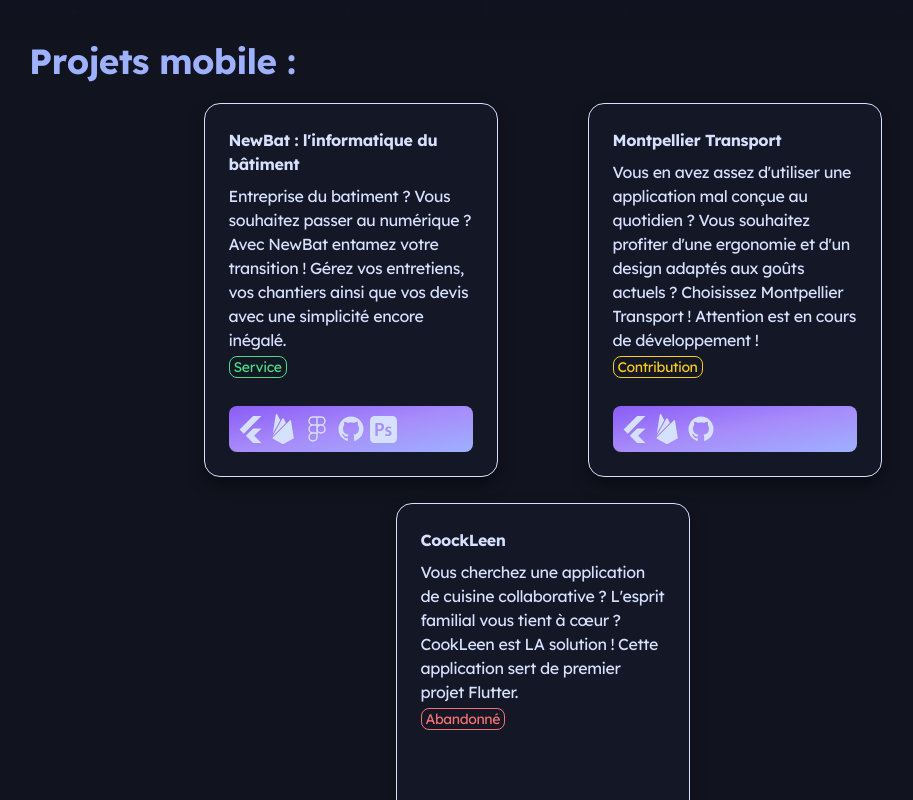
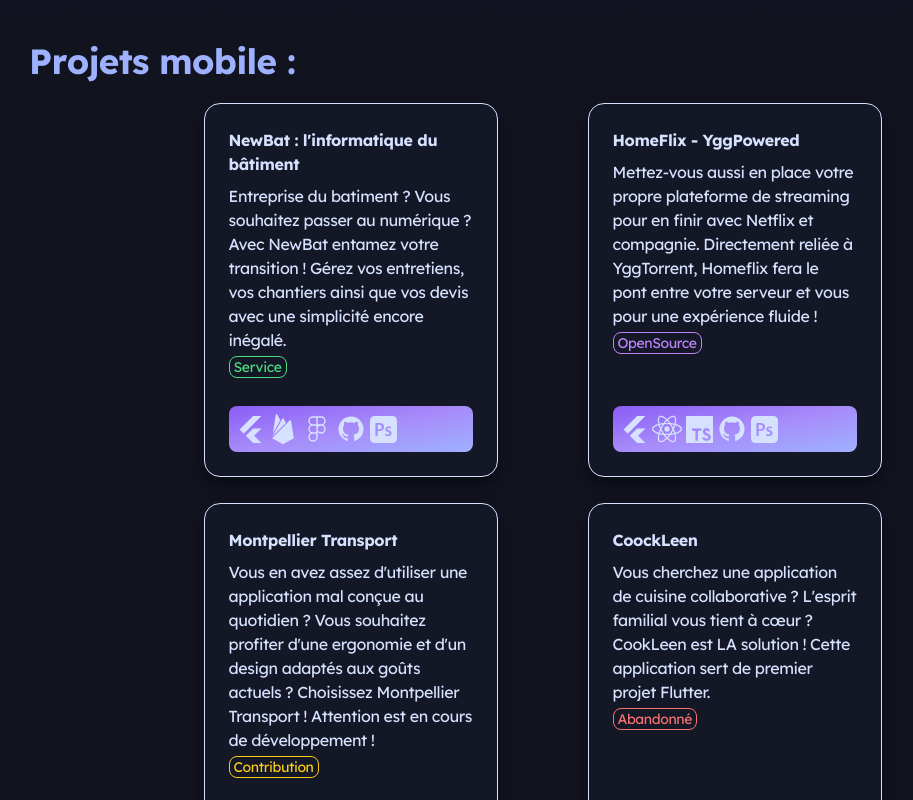
Before and after one commit to Youvataque/_Portfoliov2, a Next.js app: page /projects in a window 1280 px wide. Shown: the part 760-1560 px from the top of the page, without its empty margins (99-1012 px from the left). Built offline with nearby package versions, Linux system fonts and the light colour scheme.

Commit message:
ajout du homeflix

```diff
--- a/src/app/projects/page.tsx
+++ b/src/app/projects/page.tsx
@@ -44,6 +44,20 @@ const Projects:React.FC = () => {
                 <Flutter key="flutter2" width="27px" height="27px" color="text-primary fill-current"/>,
                 <Firebase key="firebase2" width="30px" height="30px" color="text-primary fill-current"/>,
                 <Github key="github2" width="30px" height="30px" color="text-primary fill-current"/>
+            ]
+        },
+		{
+            title: "HomeFlix - YggPowered",
+            description: "Mettez-vous aussi en place votre propre plateforme de streaming pour en finir avec Netflix et compagnie. Directement reliée à YggTorrent, Homeflix fera le pont entre votre serveur et vous pour une expérience fluide !",
+            href: "https://github.com/Youvataque/HomeFlix-yggpowered",
+            type: <p>OpenSource</p>,
+            typeColor: "border-purple-400 text-purple-400 px-1 rounded-lg",
+            tags: [
+                <Flutter key="flutter2" width="27px" height="27px" color="text-primary fill-current"/>,
+                <ReactIco key="react1" width="30px" height="30px" color="text-primary fill-current"/>,
+				<Typescript key="typescript1" width="27px" height="27px" color="text-primary fill-current"/>,
+                <Github key="github2" width="30px" height="30px" color="text-primary fill-current"/>,
+				<Photoshop key="photoshop2" width="27px" height="27px" color="text-primary fill-current"/>
             ]
         },
         {
--- a/src/components/ViewTemplate/MyBentoGrid.tsx
+++ b/src/components/ViewTemplate/MyBentoGrid.tsx
@@ -45,16 +45,16 @@ const items = [
     link: "https://www.youtube.com/watch?v=z0gpEHgiw-M"
   },
   {
-    title: "NewBat website",
-    description: "Site vitrine servant à présenter plus en détail NewBat et son offre. Si vous êtes une entreprise du bâtiment, vous devriez jeter un œil.",
+    title: "HomeFlix",
+    description: "“Mettez-vous aussi en place votre propre plateforme de streaming pour en finir avec Netflix et compagnie. Directement reliée à YggTorrent, Homeflix fera le pont entre votre serveur et vous pour une expérience fluide !",
     header: <div className="flex items-center justify-center pt-4 max-lg:pt-0 ">
       <div className="h-28 max-md:h-20 w-28 max-md:w-20 relative">
-        <Image fill src="/Img/newbatLogo.webp" alt="NewBat" className="rounded-2xl" />
+        <Image fill src="/Img/homeflixLogo.webp" alt="NewBat" className="rounded-2xl" />
       </div>,
     </div>,
     className: "lg:col-span-1 bg-foreground z-0",
     icon: pastille("Service", "bg-transparent text-green-400 border-green-400"),
-    link: "https://www.seguin-newbat.fr"
+    link: "https://github.com/Youvataque/HomeFlix-yggpowered"
   },
   {
     title: "Montpellier Transport",
```
Also changed, not shown: public/Img/homeflixLogo.webp (added), 1 other file (tests, documents, lock files or other folders).
